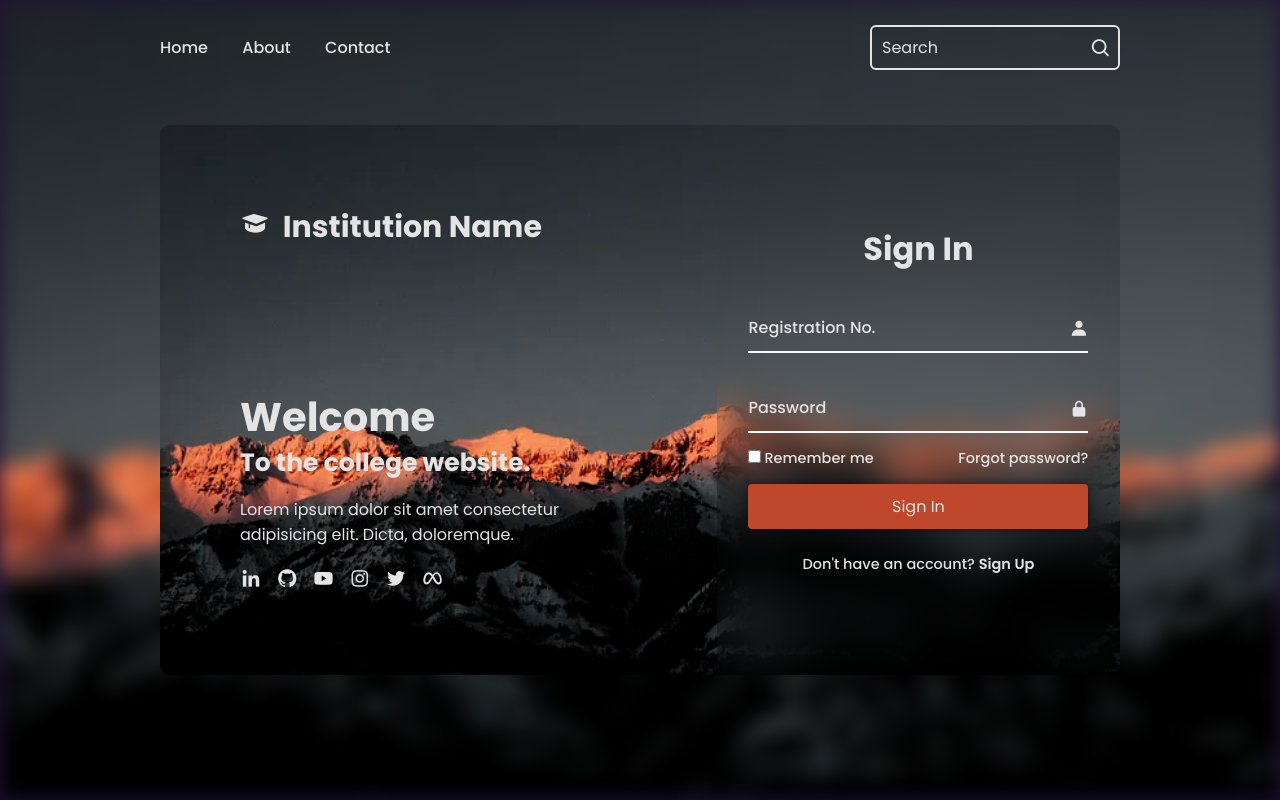
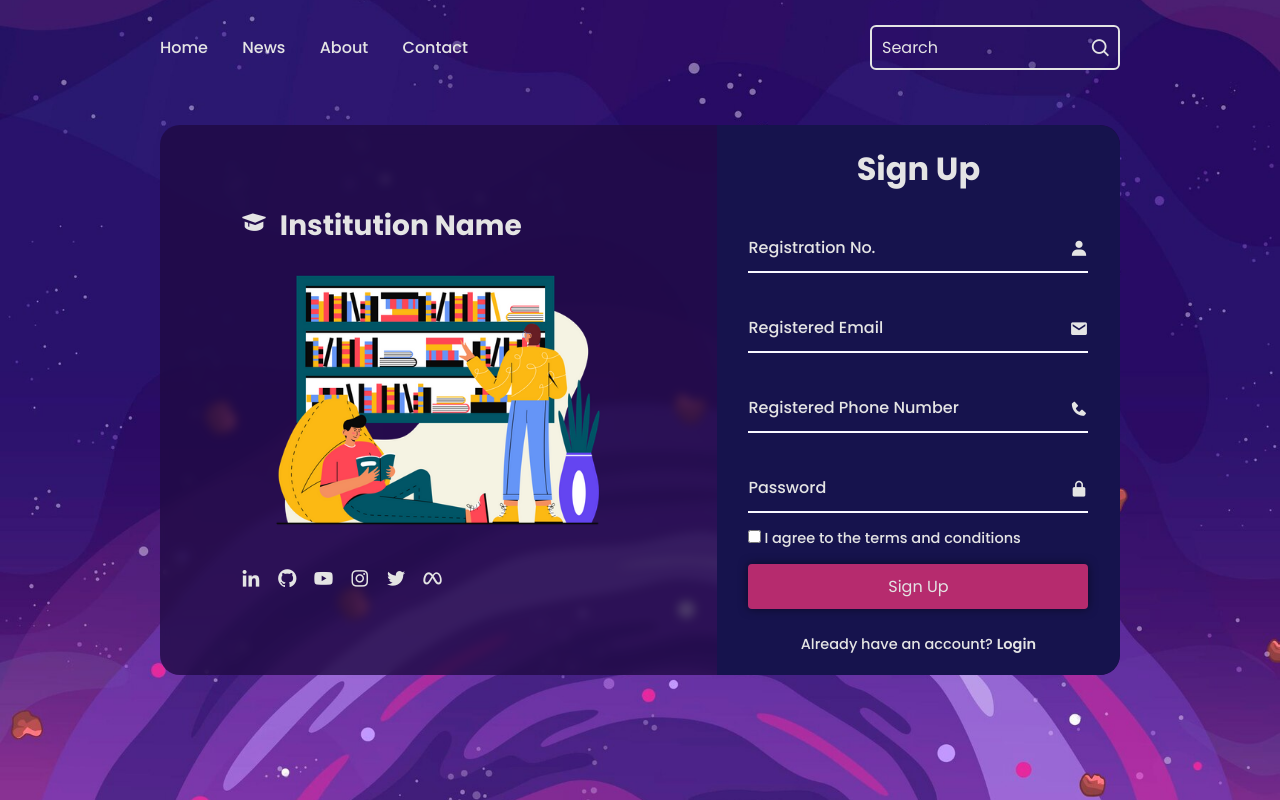
Before and after one commit to CareerDevelopmentHub/Attendance-Management-System, a plain HTML site: page login.html in a window 1280 px wide. Both pictures are taken after a click on the link "Sign Up". Drawn offline with nearby package versions, Linux system fonts and the light colour scheme.

Commit message:
made final changes in the login-registration page

```diff
--- a/login.html
+++ b/login.html
@@ -14,9 +14,12 @@
 
     <body>
 
+        <!--Created a login and registration page, 2 in 1-->
+
         <header class="header">
             <nav class="navbar">
                 <a href="#">Home</a>
+                <a href="#">News</a>
                 <a href="#">About</a>
                 <a href="#">Contact</a>
             </nav>
@@ -34,9 +37,9 @@
 
                 <h2 class="logo"><i class='bx bxs-graduation' ></i> &nbsp;Institution Name</h2>
                 <div class="text-sci">
-                    <h2>Welcome<br>
+                    <!-- <h2>Welcome<br>
                     <span>To the college website.</span></h2>
-                    <p>Lorem ipsum dolor sit amet consectetur adipisicing elit. Dicta, doloremque.</p>
+                    <p>Lorem ipsum dolor sit amet consectetur adipisicing elit. Dicta, doloremque.</p> -->
 
                     <div class="social-icons">
                         <a href="#"><i class='bx bxl-linkedin' ></i></a>
@@ -56,13 +59,13 @@
 
                         <div class="input-box">
                             <span class="icon"><i class='bx bxs-user' ></i></span>
-                            <input type="text" required>
+                            <input type="text" name="regno" required>
                             <label>Registration No.</label>
                         </div>
 
                         <div class="input-box">
                             <span class="icon"><i class='bx bxs-lock-alt' ></i></span>
-                            <input type="password" required>
+                            <input type="password" name="pswd" required>
                             <label>Password</label>
                         </div>
 
@@ -80,8 +83,51 @@
                     </form>
                 </div>
 
+                <div class="form-box register">
+                    <form action="#">
+                        <h2>Sign Up</h2>
+
+                        <div class="input-box">
+                            <span class="icon"><i class='bx bxs-user' ></i></span>
+                            <input type="text" required>
+                            <label>Registration No.</label>
+                        </div>
+
+                        <div class="input-box">
+                            <span class="icon"><i class='bx bxs-envelope' ></i></span>
+                            <input type="email" required>
+                            <label>Registered Email</label>
+                        </div>
+
+                        <div class="input-box">
+                            <span class="icon"><i class='bx bxs-phone'></i></span>
+                            <input type="tel" minlength="10" maxlength="10" name="phno" required>
+                            <label> Registered Phone Number</label>
+                        </div>
+
+                        <div class="input-box">
+                            <span class="icon"><i class='bx bxs-lock-alt' ></i></span>
+                            <input type="password" name="pswd" required>
+                            <label>Password</label>
+                        </div>
+
+                        <div class="remember-forgot">
+                            <label><input type="checkbox">I agree to the terms and conditions</label>
+                        </div>
+
+                        <button class="btn" type="submit">Sign Up</button>
+
+                        <div class="login-register">
+                            <p>Already have an account? <a href="#" class="login-link">Login</a></p>
+                        </div>
+
+                    </form>
+                </div>
+
             </div>
         </div>
+
+        <script src="login_script.js"></script>
 
     </body>
 
--- /dev/null
+++ b/login_script.js
@@ -0,0 +1,11 @@
+const logregBox = document.querySelector('.logreg-box');
+const loginLink = document.querySelector('.login-link');
+const registerLink = document.querySelector('.register-link');
+
+registerLink.addEventListener('click', () =>{
+    logregBox.classList.add('active');
+});
+
+loginLink.addEventListener('click', () =>{
+    logregBox.classList.remove('active');
+});
--- a/login_style.css
+++ b/login_style.css
@@ -97,10 +97,10 @@ body{
 .background{
     width: 100%;
     height: 100vh;
-    background: url('sample_image.jpeg') no-repeat;
+    background: url('background_image.jpeg') no-repeat;
     background-size: cover;
     background-position: center;
-    filter: blur(10px);
+    filter: blur(0px);
 }
 
 .container{
@@ -110,10 +110,13 @@ body{
     width: 75%;
     transform: translate(-50%, -50%);
     height: 550px;
-    background:url('sample_image.jpeg') no-repeat;
+    background:rgba(32, 11, 68, 0.8) no-repeat;
+    backdrop-filter: blur(5px);
     background-size: cover;
     background-position: center;
-    border-radius: 10px;
+    border-radius: 20px;
+    box-shadow:2cm #20113b;
+
 }
 
 .container .content{
@@ -122,7 +125,9 @@ body{
     left: 0;
     width: 58%;
     height: 100%;
-    background: transparent;
+    background: url('student.png') no-repeat;
+    background-size: 60%;
+    background-position: center;
     padding: 80px;
     color: #e4e4e4;
     display: flex;
@@ -131,11 +136,11 @@ body{
 }
 
 .content .logo{
-    font-size: 30px;
+    font-size: 28px;
 }
 
 .text-sci h2{
-    font-size: 40px;
+    font-size: 35px;
     line-height: 1;
 }
 
@@ -152,11 +157,11 @@ body{
     font-size: 22px;
     color:#e4e4e4;
     margin-right: 10px;
-    transition: .5s ease;
+    transition: .4s ease;
 }
 
 .social-icons a:hover i{
-    transform: scale(1.2);
+    transform: scale(1.5);
 }
 
 .container .logreg-box{
@@ -166,19 +171,46 @@ body{
     width: 42%;
     height: 100%;
     background: transparent;
+    overflow: hidden;
+    border-top-right-radius: 20px;
+    border-bottom-right-radius: 20px;
 }
 
 .logreg-box .form-box{
+    position: absolute;
     display: flex;
     justify-content: center;
     align-items: center;
-    background:transparent;
+    background:#16134d;
     width: 100%;
     height: 100%;
-    backdrop-filter: blur(20px);
+    backdrop-filter: blur(10px);
     color: #e4e4e4;
-    border-top-right-radius: 10px;
-    border-bottom-right-radius: 10px;
+    border-top-right-radius: 20px;
+    border-bottom-right-radius: 20px;
+}
+
+.logreg-box .form-box.login{
+    transform: translateX(0);
+    transition: transform .6s ease;
+    transition-delay: .7s;
+
+}
+
+.logreg-box.active .form-box.login{
+    transform: translateX(430px);
+    transition-delay: 0s;
+}
+
+.logreg-box .form-box.register{
+    transform: translateX(430px);
+    transition: transform .6s ease;
+    transition-delay: 0;
+}
+
+.logreg-box.active .form-box.register{
+    transform: translateX(0);
+    transition-delay: .7s;
 }
 
 .form-box h2{
@@ -254,7 +286,7 @@ body{
 .btn{
     width:100%;
     height:45px;
-    background:rgb(190, 71, 44);
+    background:rgb(182, 43, 110);
     border: none;
     outline: none;
     border-radius: 4px;
```
Also changed, not shown: background_image.jpeg (added), 1 other file.
